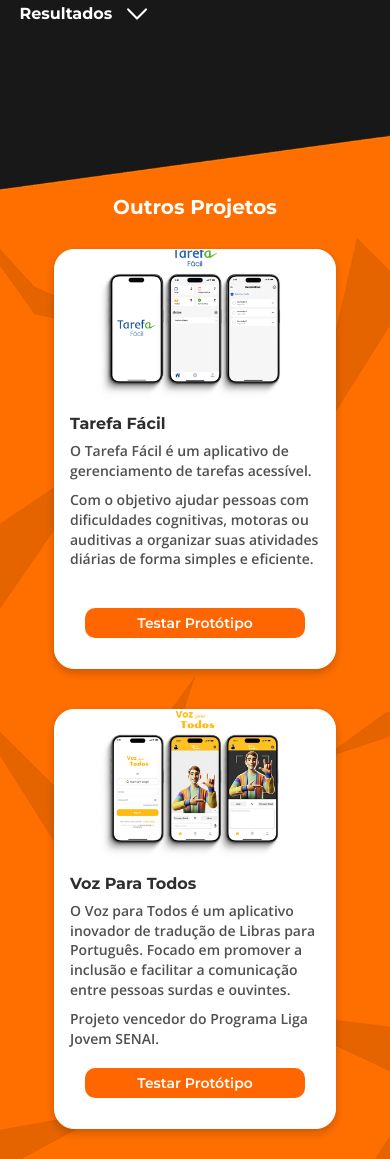
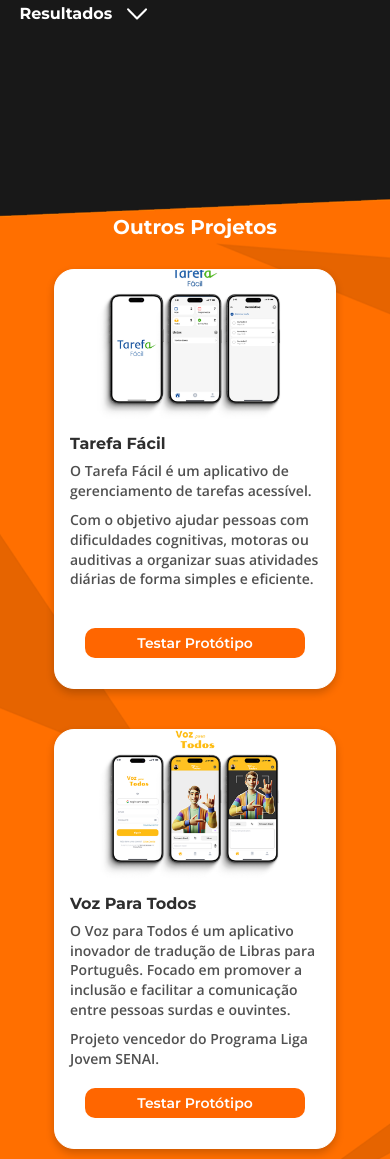
Before and after one commit to ThierryRizzo/Portfolio, a plain HTML site: page index.html in a window 390 px wide. Shown: the part 3880-5039 px from the top of the page. Drawn offline with nearby package versions, Linux system fonts and the light colour scheme.

Commit message:
Versão 1.2 / Imagens corrigidas

```diff
--- a/css/style.css
+++ b/css/style.css
@@ -906,14 +906,13 @@
 
 
 
-.Outros{
+.Outros {
     display: flex;
     width: 100%;
     max-height: 900px;
     padding: 20px;
     flex-direction: column;
     align-items: center;
-    background-image: url('/imagens/Outros.png');
     background-size: cover;
 }
 
@@ -1552,7 +1551,8 @@
 
     /* Outros projetos mobile */
     .Outros {
-        background-image: url('/imagens/backgroundMobile.png');
+        padding: 20px;
+        max-height: none;
     }
 
     .project {
@@ -1721,7 +1721,6 @@
 
 
     .Outros {
-        background-image: url('/imagens/OutroBackgroundMobile.png');
         padding: 20px;
         max-height: none;
     }
@@ -1932,7 +1931,7 @@
     }
 
     .tituloOutros{
-        padding-top: 40px;
+        padding-top: 60px;
         padding-bottom: 20px;
 
     }
--- a/index.html
+++ b/index.html
@@ -331,6 +331,7 @@
 
 
 
+
         <section class="projetos" id="projetos">
 
             <div class="Meus-projetos">
@@ -476,8 +477,11 @@
 
 
 
-        <div class="Outros">
-
+        <div class="Outros"
+            style="background-image: url('imagens/Outros.png');
+            @media (max-width: 768px) {
+                background-image: url('imagens/OutroBackgroundMobile.png');
+            }">
             <div class="tituloOutros">
                 <h2>Outros Projetos</h2>
             </div>
```
